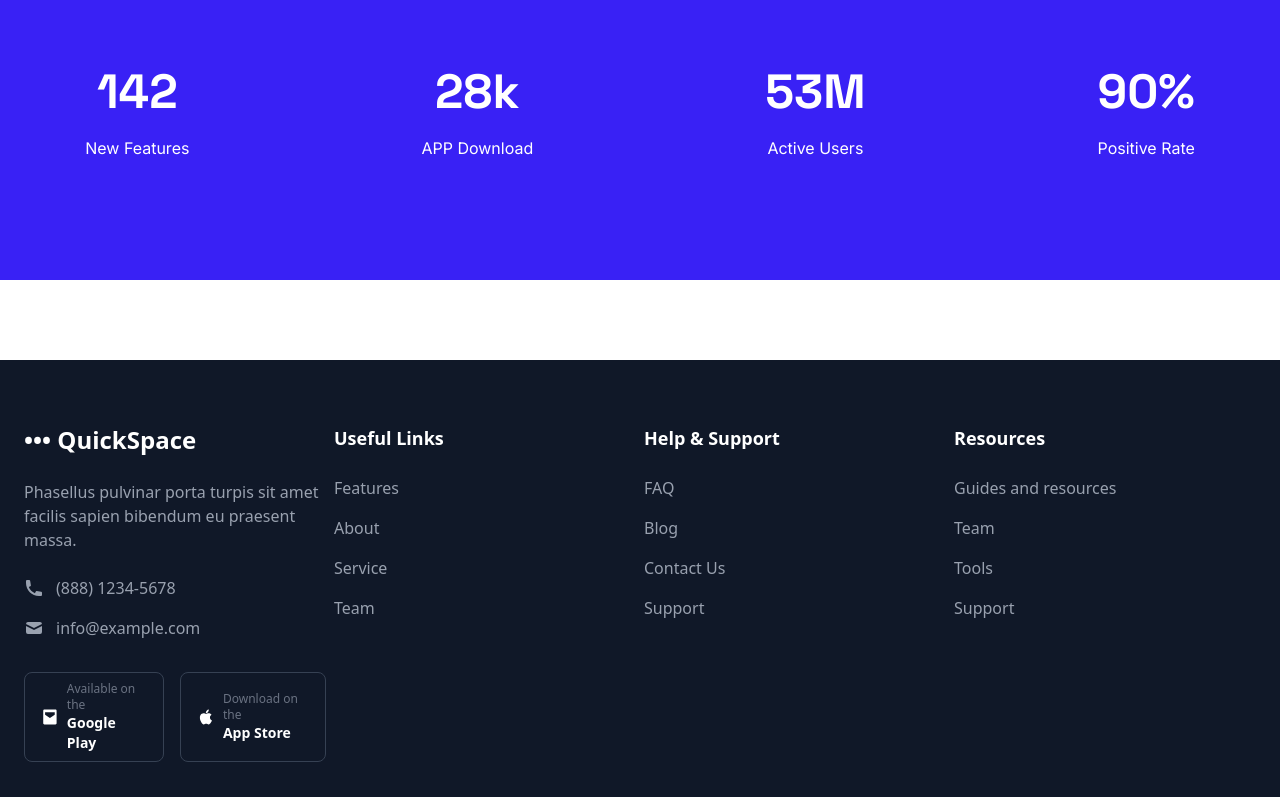
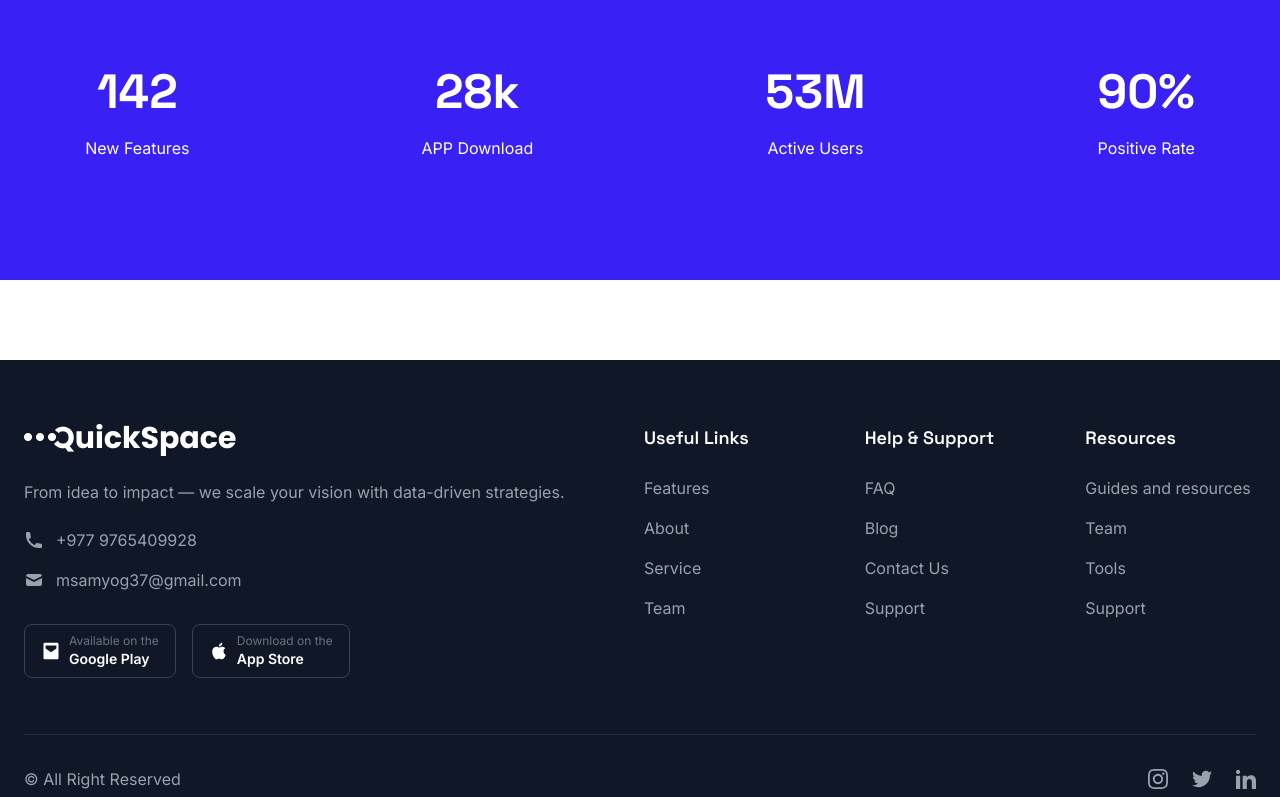
Before and after one commit to Iam-samyog/Quickspace, a React (Vite) app: page / in a window 1280 px wide. Shown: the part 2000-2797 px from the top of the page. Built offline with nearby package versions, Linux system fonts and the light colour scheme.

Commit message:
Footer was made really good

```diff
--- a/src/QuickSpaceFooter.jsx
+++ b/src/QuickSpaceFooter.jsx
@@ -1,32 +1,36 @@
 import React from 'react';
 
 export default function QuickSpaceFooter() {
+  const companyLinks = ["Features", "About", "Service", "Team"];
+  const helpLinks = ["FAQ", "Blog", "Contact Us", "Support"];
+  const resourcesLinks = ["Guides and resources", "Team", "Tools", "Support"];
+
   return (
-    <footer className="bg-gray-900 text-white py-16">
+    <footer className="bg-gray-900 text-white py-16 secondary-font">
       <div className="container mx-auto max-w-[1350px] px-6">
         <div className="grid grid-cols-1 md:grid-cols-2 lg:grid-cols-4 gap-2">
           {/* Logo and Contact Info Column */}
-          <div className="col-span-1 lg:col-span-1">
+          <div className="col-span-2 lg:col-span-2 ">
             <div className="mb-6">
-              <h2 className="text-2xl font-bold text-white">••• QuickSpace</h2>
+              <img src="/img/Logo (1).png"/>
             </div>
             <p className="text-gray-400 mb-6">
-              Phasellus pulvinar porta turpis sit amet
-              <br />
-              facilis sapien bibendum eu praesent massa.
+            From idea to impact — we scale your vision with data-driven strategies.
+
+
             </p>
             <div className="flex items-center mb-4">
               <svg xmlns="http://www.w3.org/2000/svg" className="h-5 w-5 mr-3 text-gray-400" viewBox="0 0 20 20" fill="currentColor">
                 <path d="M2 3a1 1 0 011-1h2.153a1 1 0 01.986.836l.74 4.435a1 1 0 01-.54 1.06l-1.548.773a11.037 11.037 0 006.105 6.105l.774-1.548a1 1 0 011.059-.54l4.435.74a1 1 0 01.836.986V17a1 1 0 01-1 1h-2C7.82 18 2 12.18 2 5V3z" />
               </svg>
-              <span className="text-gray-400">(888) 1234-5678</span>
+              <span className="text-gray-400">+977 9765409928</span>
             </div>
             <div className="flex items-center mb-8">
               <svg xmlns="http://www.w3.org/2000/svg" className="h-5 w-5 mr-3 text-gray-400" viewBox="0 0 20 20" fill="currentColor">
                 <path d="M2.003 5.884L10 9.882l7.997-3.998A2 2 0 0016 4H4a2 2 0 00-1.997 1.884z" />
                 <path d="M18 8.118l-8 4-8-4V14a2 2 0 002 2h12a2 2 0 002-2V8.118z" />
               </svg>
-              <span className="text-gray-400">info@example.com</span>
+              <span className="text-gray-400">msamyog37@gmail.com</span>
             </div>
             <div className="flex space-x-4 mb-6">
               <a href="#" className="border border-gray-700 inline-flex items-center px-4 py-2 rounded-lg">
@@ -51,37 +55,39 @@ export default function QuickSpaceFooter() {
           </div>
 
           {/* Useful Links Column */}
-          <div className="col-span-1 ">
-            <h3 className="text-lg font-semibold mb-6">Useful Links</h3>
+          <div className="col-span-2 ">
+          <div className="flex flex-col md:flex-row md:gap-[50px] gap-12 ">
+            <div className="w-full md:w-1/3">
+            <h3 className="text-lg font-semibold mb-6 primary-font">Useful Links</h3>
             <ul className="space-y-4">
-              <li><a href="#" className="text-gray-400 hover:text-white transition-colors">Features</a></li>
-              <li><a href="#" className="text-gray-400 hover:text-white transition-colors">About</a></li>
-              <li><a href="#" className="text-gray-400 hover:text-white transition-colors">Service</a></li>
-              <li><a href="#" className="text-gray-400 hover:text-white transition-colors">Team</a></li>
+              {companyLinks.map(companyLink=>(
+                 <li><a href="#" className="text-gray-400 hover:text-white hover:border-b-2 hover:border-white transition-colors">{companyLink}</a></li>
+              ))}
+
+
             </ul>
+            </div>
+            <div className="w-full md:w-1/3">
+            <h3 className="text-lg font-semibold mb-6 primary-font">Help & Support</h3>
+            <ul className="space-y-4">
+            {helpLinks.map(helpLink=>(
+                 <li><a href="#" className="text-gray-400 hover:text-white hover:border-b-2 hover:border-white transition-colors">{helpLink}</a></li>
+              ))}
+            </ul>
+            </div>
+            <div className="w-full md:w-1/3">
+            <h3 className="text-lg font-semibold mb-6 primary-font">Resources</h3>
+            <ul className="space-y-4">
+            {resourcesLinks.map(resourcesLink=>(
+                 <li><a href="#" className="text-gray-400 hover:text-white hover:border-b-2 hover:border-white transition-colors">{resourcesLink}</a></li>
+              ))}
+            </ul>
+            </div>
+            </div>
           </div>
 
           {/* Help & Support Column */}
-          <div className="col-span-1">
-            <h3 className="text-lg font-semibold mb-6">Help & Support</h3>
-            <ul className="space-y-4">
-              <li><a href="#" className="text-gray-400 hover:text-white transition-colors">FAQ</a></li>
-              <li><a href="#" className="text-gray-400 hover:text-white transition-colors">Blog</a></li>
-              <li><a href="#" className="text-gray-400 hover:text-white transition-colors">Contact Us</a></li>
-              <li><a href="#" className="text-gray-400 hover:text-white transition-colors">Support</a></li>
-            </ul>
-          </div>
 
-          {/* Resources Column */}
-          <div className="col-span-1">
-            <h3 className="text-lg font-semibold mb-6">Resources</h3>
-            <ul className="space-y-4">
-              <li><a href="#" className="text-gray-400 hover:text-white transition-colors">Guides and resources</a></li>
-              <li><a href="#" className="text-gray-400 hover:text-white transition-colors">Team</a></li>
-              <li><a href="#" className="text-gray-400 hover:text-white transition-colors">Tools</a></li>
-              <li><a href="#" className="text-gray-400 hover:text-white transition-colors">Support</a></li>
-            </ul>
-          </div>
         </div>
 
         {/* Bottom Section with Copyright and Social Icons */}
```
Also changed, not shown: public/img/Logo (1).png (added).
